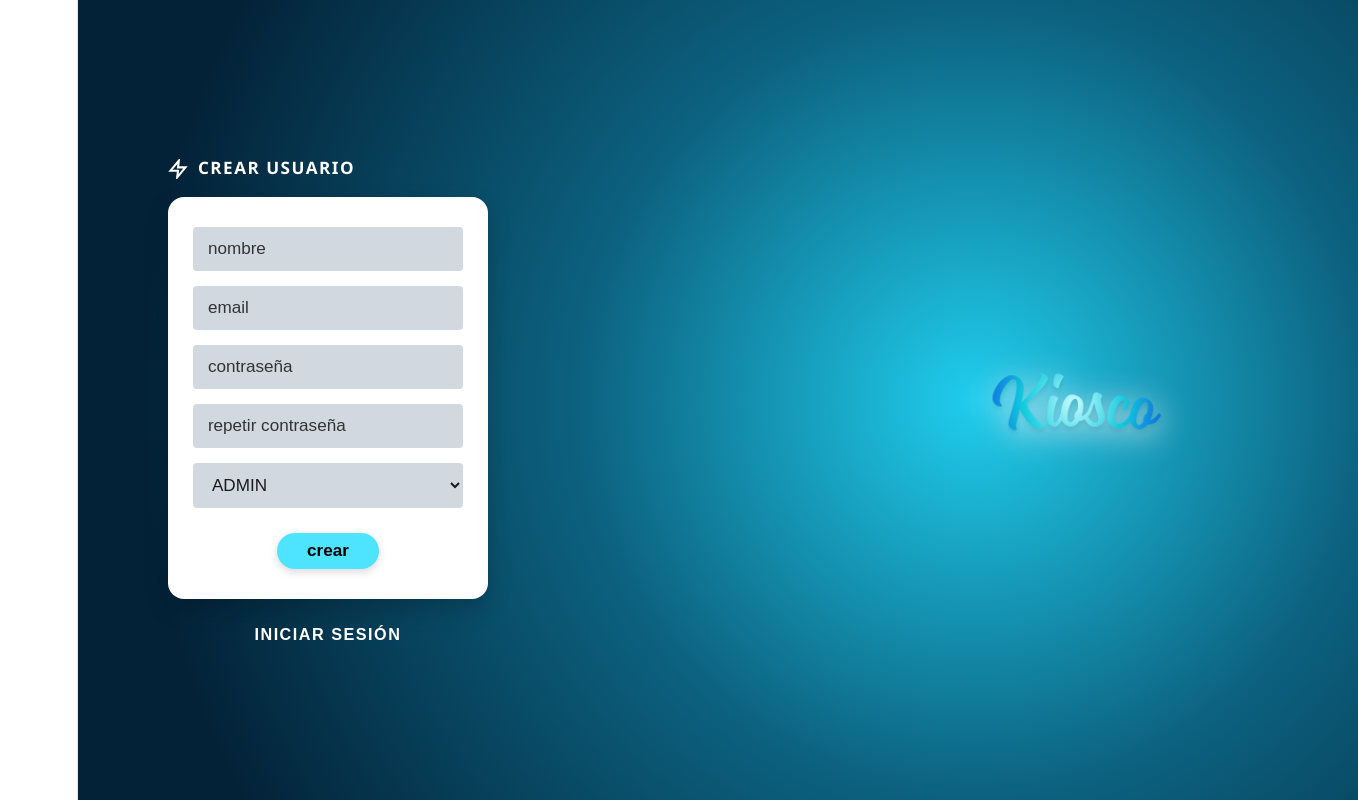
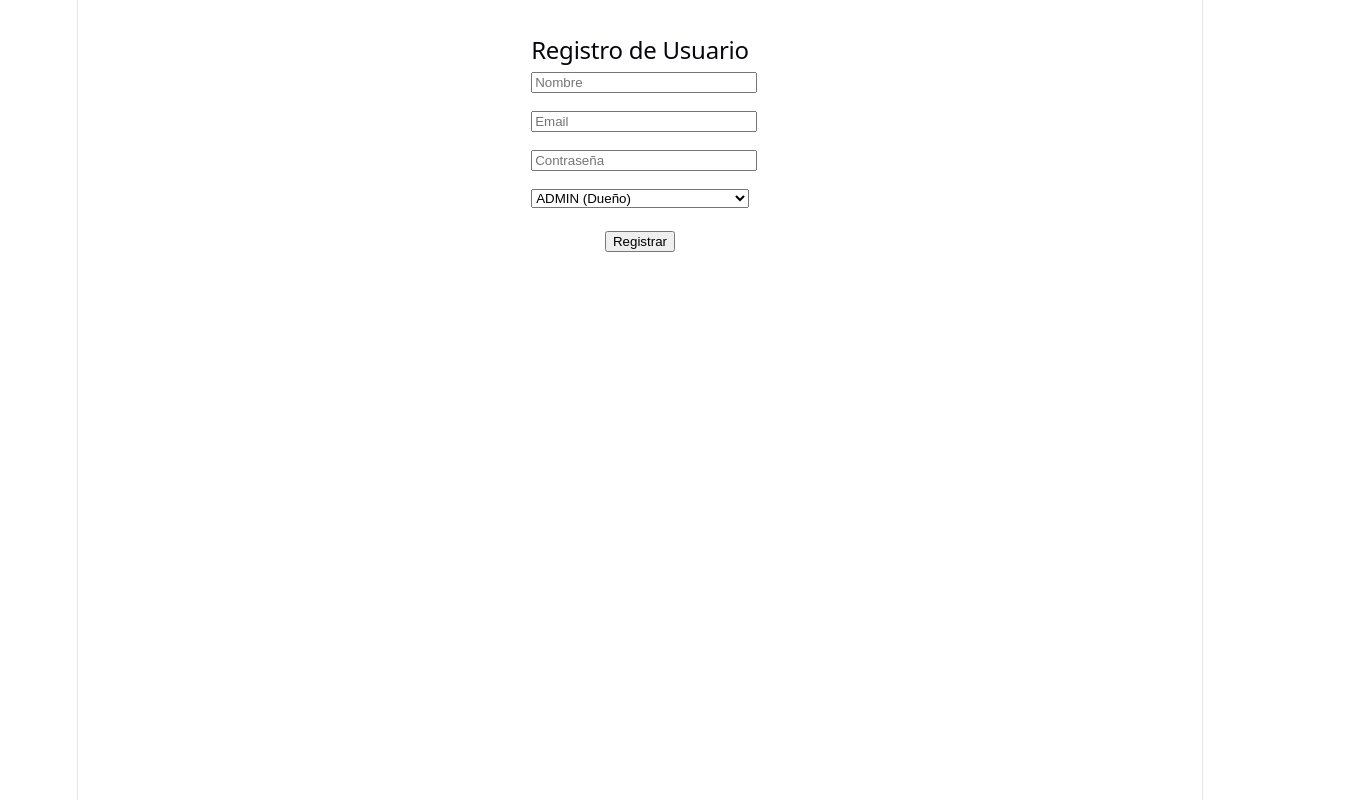
Before and after one commit to mary-s-rgb/Sistema-Stock-para-Kiosco, a React app in the folder frontend/: page /register in a window 1280 px wide. Shown: the whole page, 1358 px wide, since content can reach past the window. Built offline with nearby package versions, Linux system fonts and the light colour scheme; the HTML template or start-up script is replaced by a standard one.

Commit message:
mis cambios

```diff
--- a/frontend/src/pages/login.jsx
+++ b/frontend/src/pages/login.jsx
@@ -1,98 +1,42 @@
-import { useState } from 'react';
-import { useNavigate } from 'react-router-dom';
-import './Login.css';
+ import  { useState } from  'react'  ;
+ import  { useNavigate } from  'react-router-dom'  ;
 
-import logoKiosco from '../assets/logo-kiosco.png';
 
-export default function Login() {
-  const [form, setForm] = useState({ email: '', password: '' });
-  const navigate = useNavigate();
+ export  default  function Login() {
+   const  [form, setForm] = useState({ email:  ''  , password:  ''  });
+   const  navigate = useNavigate();
 
-  const handleSubmit = async (e) => {
+
+   const  handleSubmit =  async  (e) => {
     e.preventDefault();
-    try {
-      const res = await fetch('http://localhost:3001/api/login', {
-        method: 'POST',
-        headers: { 'Content-Type': 'application/json' },
-        body: JSON.stringify({ email: form.email, password: form.password })
+    const  res =  await  fetch(  'http://localhost:3001/api/login'  ,  {
+     method:  'POST'  ,
+     headers: {  'Content-Type'  :  'application/json'  },
+
+     body: JSON.stringify(form)
    });
-      const data = await res.json();
-
-      if (res.ok) {
-        localStorage.setItem('token', data.token);
-        localStorage.setItem('usuario', JSON.stringify(data.usuario));
-        navigate('/dashboard');
-      } else {
-        alert(data.error || 'Credenciales incorrectas');
-      }
-    } catch (err) {
-      console.error(err); // <-- Usamos 'err' acá
-        alert('Error de conexión con el servidor');
+   const  data =  await  res.json();
+   if  (res.ok) {
+    localStorage.setItem(  'token'  , data.token);
+    localStorage.setItem(  'usuario'  , JSON.stringify(data.usuario));
+    navigate(  '/dashboard'  );
+  }  else  {
+    alert(data.error);
   }
  };
 
-  return (
-    <div className="login-container">
-      {/* Sección Izquierda: Formulario */}
-      <div className="login-left-section">
-        <div className="login-header-title">
-          {/* Ícono decorativo SVG similar al diseño */}
-          <svg width="20" height="20" viewBox="0 0 24 24" fill="none" stroke="currentColor" strokeWidth="2.5">
-            <path d="M13 2L3 14h9l-1 8 10-12h-9l1-8z" />
-          </svg>
-          INICIAR SESIÓN
-        </div>
-
-        <div className="login-card">
+ return  (
+   <div style={{ padding: '2rem', maxWidth: '400px', margin: '0 auto' }}>
+    <h2>Iniciar Sesión</h2>
     <form onSubmit={handleSubmit}>
-            <input
-              type="text"
-              className="login-input"
-              placeholder="usuario / email"
-              value={form.email}
-              onChange={(e) => setForm({ ...form, email: e.target.value })}
-              required
-            />
-            <input
-              type="password"
-              className="login-input"
-              placeholder="contraseña"
-              value={form.password}
-              onChange={(e) => setForm({ ...form, password: e.target.value })}
-              required
-            />
-
-            <div style={{ textAlign: 'center' }}>
-              <button
-                type="button"
-                className="forgot-password-link"
-                onClick={() => navigate('/recover-password')}
-              >
-                ¿olvidaste tu contraseña?
-              </button>
-            </div>
-
-            <div style={{ display: 'flex', justifyContent: 'center' }}>
-              <button type="submit" className="login-submit-btn">
-                enviar
-              </button>
-            </div>
+      <input placeholder=  "Email"  type=  "email"  onChange={e  =>
+ setForm({...form, email: e.target.value})} required style={{ display:
+ 'block', width: '100%', marginBottom: '1rem' }} />
+      <input placeholder=  "Contraseña"  type=  "password"  onChange={e =>
+ setForm({...form, password: e.target.value})} required style={{ display:
+ 'block', width: '100%', marginBottom: '1rem' }} />
+      <button type=  "submit"  >Ingresar</button>
     </form>
-        </div>
-
-        <button
-          type="button"
-          className="create-user-btn"
-          onClick={() => navigate('/register')}
-        >
-          CREAR USUARIO
-        </button>
-      </div>
-
-      {/* Sección Derecha: Marca/Logotipo */}
-        <div className="login-right-section">
-        <img src={logoKiosco} alt="Logo Kiosco" className="brand-logo-img" />
-      </div>
    </div>
   );
  }
--- a/frontend/src/pages/register.jsx
+++ b/frontend/src/pages/register.jsx
@@ -1,131 +1,46 @@
-import { useState } from 'react';
-import { useNavigate } from 'react-router-dom';
-import './Register.css';
-import logoKiosco from '../assets/logo-kiosco.png';
+ import { useState }  from  'react'  ;
+ import { useNavigate }  from  'react-router-dom'  ;
 
-export default function Register() {
-  const [form, setForm] = useState({
-    nombre: '',
-    email: '',
-    password: '',
-    confirmPassword: '',
-    rol: 'ADMIN'
+ export  default  function  Register  () {
+   const  [form, setForm] = useState({ nombre:  ''  , email:  ''  , password:  ''  ,
+ rol:  'ADMIN'  });
+   const  navigate = useNavigate();
+
+  const  handleSubmit =  async  (e) => {
+   e.preventDefault();
+   const  res =  await  fetch(  'http://localhost:3001/api/register'  ,  {
+    method:  'POST'  ,
+    headers: {  'Content-Type'  :  'application/json'  },
+    body: JSON.stringify(form)
    });
-
-  const navigate = useNavigate();
-
-  const handleSubmit = async (e) => {
-    e.preventDefault();
-
-    // Validar que las contraseñas coincidan antes de enviar a la API
-    if (form.password !== form.confirmPassword) {
-      alert('Las contraseñas no coinciden');
-      return;
-    }
-
-    try {
-      const res = await fetch('http://localhost:3001/api/register', {
-        method: 'POST',
-        headers: { 'Content-Type': 'application/json' },
-        body: JSON.stringify({
-          nombre: form.nombre,
-          email: form.email,
-          password: form.password,
-          rol: form.rol
-        })
-      });
-
-      const data = await res.json();
-
-      if (res.ok) {
-        alert('¡Usuario creado con éxito!');
-        navigate('/login');
-      } else {
-        alert(data.error || 'Error al registrar el usuario');
-      }
-    } catch (err) {
-      console.error(err);
-      alert('Error de conexión con el servidor');
+   if  (res.ok) {
+     alert(  'Usuario registrado con éxito'  );
+     navigate(  '/login'  );
+   }  else  {
+     alert(  'Error al registrar usuario'  );
    }
  };
 
-  return (
-    <div className="register-container">
-      {/* Sección Izquierda: Formulario */}
-      <div className="register-left-section">
-        <div className="register-header-title">
-          <svg width="20" height="20" viewBox="0 0 24 24" fill="none" stroke="currentColor" strokeWidth="2.5">
-            <path d="M13 2L3 14h9l-1 8 10-12h-9l1-8z" />
-          </svg>
-          CREAR USUARIO
-        </div>
-
-        <div className="register-card">
+return  (
+  <div style={{ padding: '2rem', maxWidth: '400px', margin: '0 auto' }}>
+   <h2>Registro de Usuario</h2>
    <form onSubmit={handleSubmit}>
-            <input
-              type="text"
-              className="register-input"
-              placeholder="nombre"
-              value={form.nombre}
-              onChange={(e) => setForm({ ...form, nombre: e.target.value })}
-              required
-            />
-            <input
-              type="email"
-              className="register-input"
-              placeholder="email"
-              value={form.email}
-              onChange={(e) => setForm({ ...form, email: e.target.value })}
-              required
-            />
-            <input
-              type="password"
-              className="register-input"
-              placeholder="contraseña"
-              value={form.password}
-              onChange={(e) => setForm({ ...form, password: e.target.value })}
-              required
-            />
-            <input
-              type="password"
-              className="register-input"
-              placeholder="repetir contraseña"
-              value={form.confirmPassword}
-              onChange={(e) => setForm({ ...form, confirmPassword: e.target.value })}
-              required
-            />
-
-            {/* Selector opcional de Rol para la base de datos */}
-            <select
-              className="register-select"
-              value={form.rol}
-              onChange={(e) => setForm({ ...form, rol: e.target.value })}
-            >
-              <option value="ADMIN">ADMIN</option>
-              <option value="SUPRA">SUPRA</option>
-            </select>
-
-            <div style={{ display: 'flex', justifyContent: 'center' }}>
-              <button type="submit" className="register-submit-btn">
-                crear
-              </button>
-            </div>
+     <input placeholder=  "Nombre"  onChange={e =>  setForm({...form, nombre:
+ e.target.  value  })} required style={{ display: 'block',  width: '100%',
+ marginBottom: '1rem' }} />
+     <input placeholder=  "Email"  type=  "email"  onChange={e  =>
+ setForm({...form, email: e.target.  value  })} required  style={{ display:
+ 'block', width: '100%', marginBottom: '1rem' }} />
+     <input placeholder=  "Contraseña"  type=  "password"  onChange={e =>
+ setForm({...form, password: e.target.  value  })} required  style={{ display:
+ 'block', width: '100%', marginBottom: '1rem' }} />
+     <  select  onChange={e => setForm({...form, rol:  e.target.  value  })}
+ style={{ display: 'block', width: '100%', marginBottom: '1rem' }}>
+       <option  value  =  "ADMIN"  >ADMIN (Dueño)</option>
+       <option  value  =  "SUPRA"  >SUPRA (Programador)</option>
+      </  select  >
+      <button type=  "submit"  >Registrar</button>
      </form>
-        </div>
-
-        <button
-          type="button"
-          className="back-to-login-btn"
-          onClick={() => navigate('/login')}
-        >
-          INICIAR SESIÓN
-        </button>
-      </div>
-
-      {/* Sección Derecha: Marca/Logotipo */}
-        <div className="login-right-section">
-        <img src={logoKiosco} alt="Logo Kiosco" className="brand-logo-img" />
-      </div>
    </div>
   );
  }
```
Lines whose indentation alone changed are shown as unchanged.
